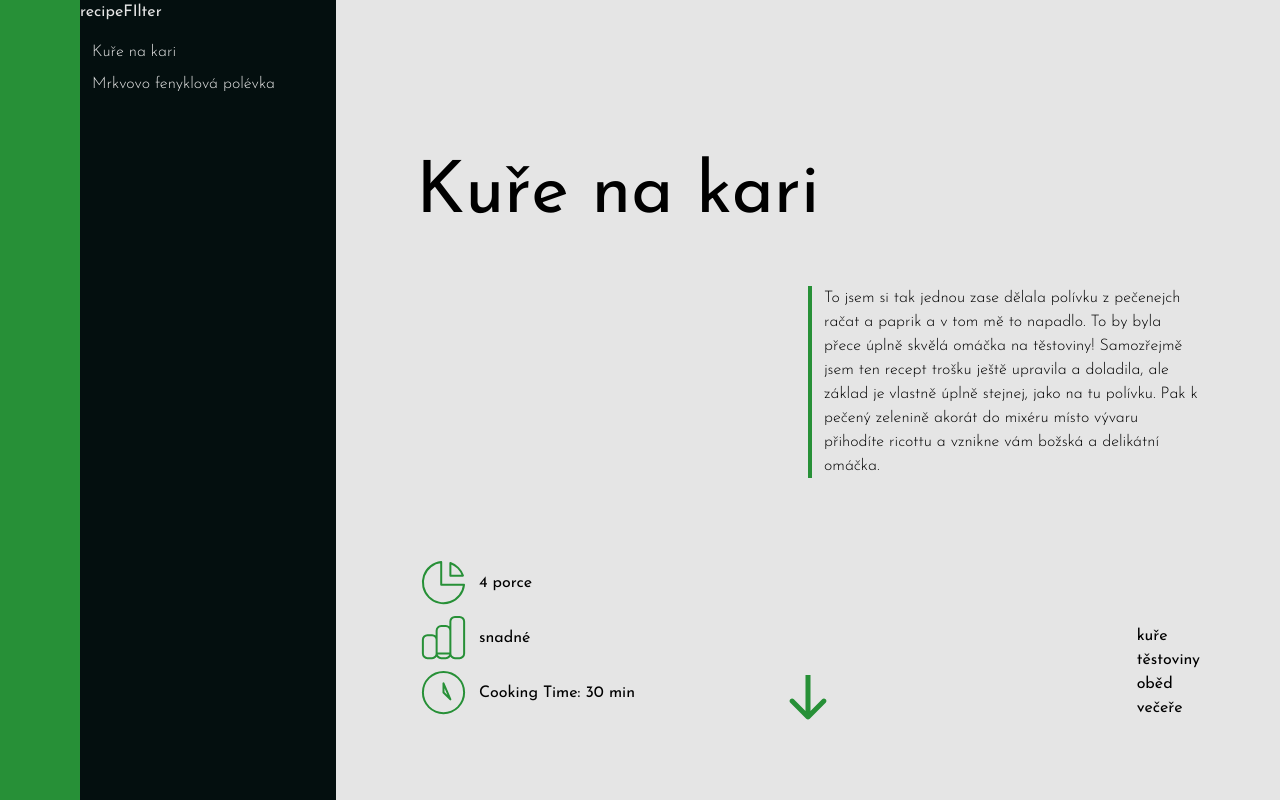
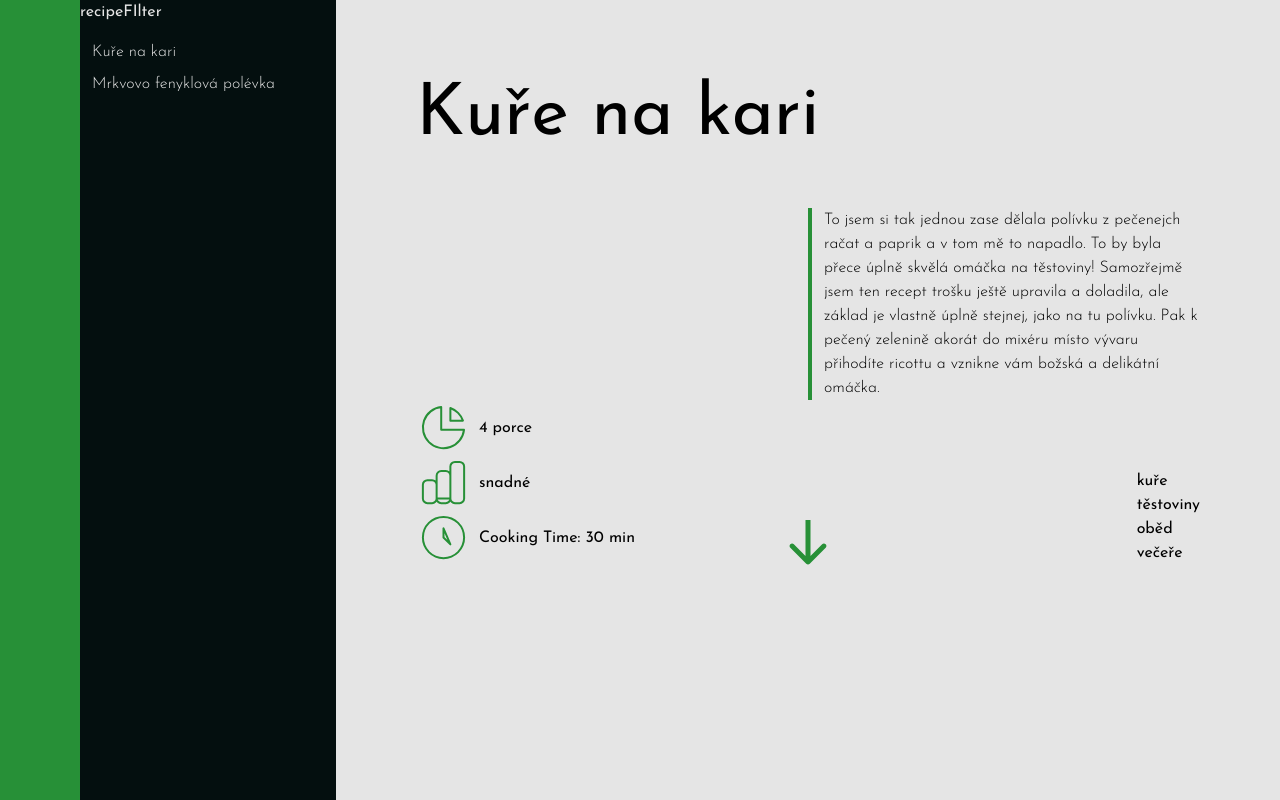
Before and after one commit to josefnagy/recipe-app, a React (Create React App) app: page /recipe/info/aslkdhldksfhjklashdflkashdf in a window 1280 px wide. Shown: the top 800 px of the page. Built offline with nearby package versions, Linux system fonts and the light colour scheme.

Commit message:
feat()- added recipeDetailSection

```diff
--- a/src/components/RecipeInfo.tsx
+++ b/src/components/RecipeInfo.tsx
@@ -126,8 +126,11 @@ const RecipeInfo: React.FC<RecipeInfoProps> = ({ match }) => {
     };
 
     return (
-        <div className="flex-auto bg-tertiary p-20 flex flex-col">
-            {typeof recipe !== 'undefined' ? renderRecipe() : ''}
+        <div className="flex-auto bg-tertiary flex flex-col">
+            <section className="flex flex-col p-20 h-screen">{renderRecipe()}</section>
+            <section className="flex flex-col p-20 h-screen">
+                <p className="h-screen grid place-items-center">test</p>
+            </section>
         </div>
     );
 };
```
